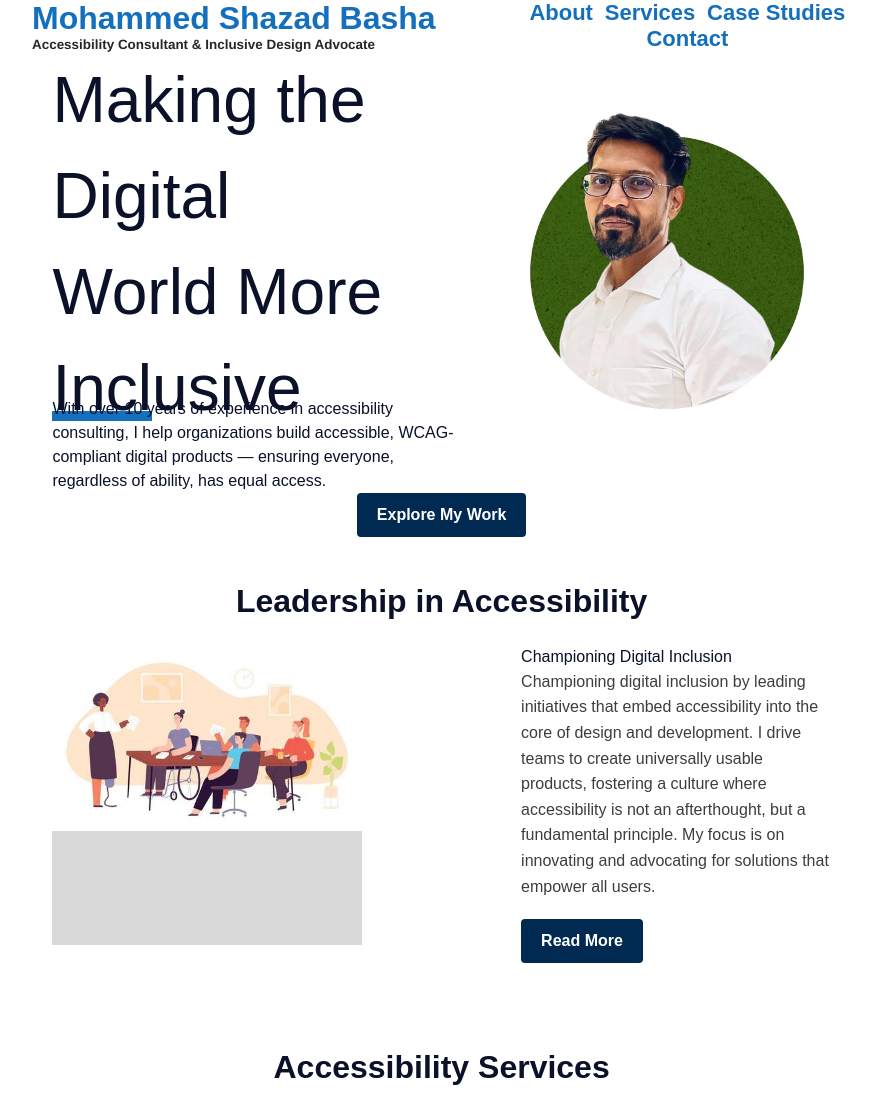
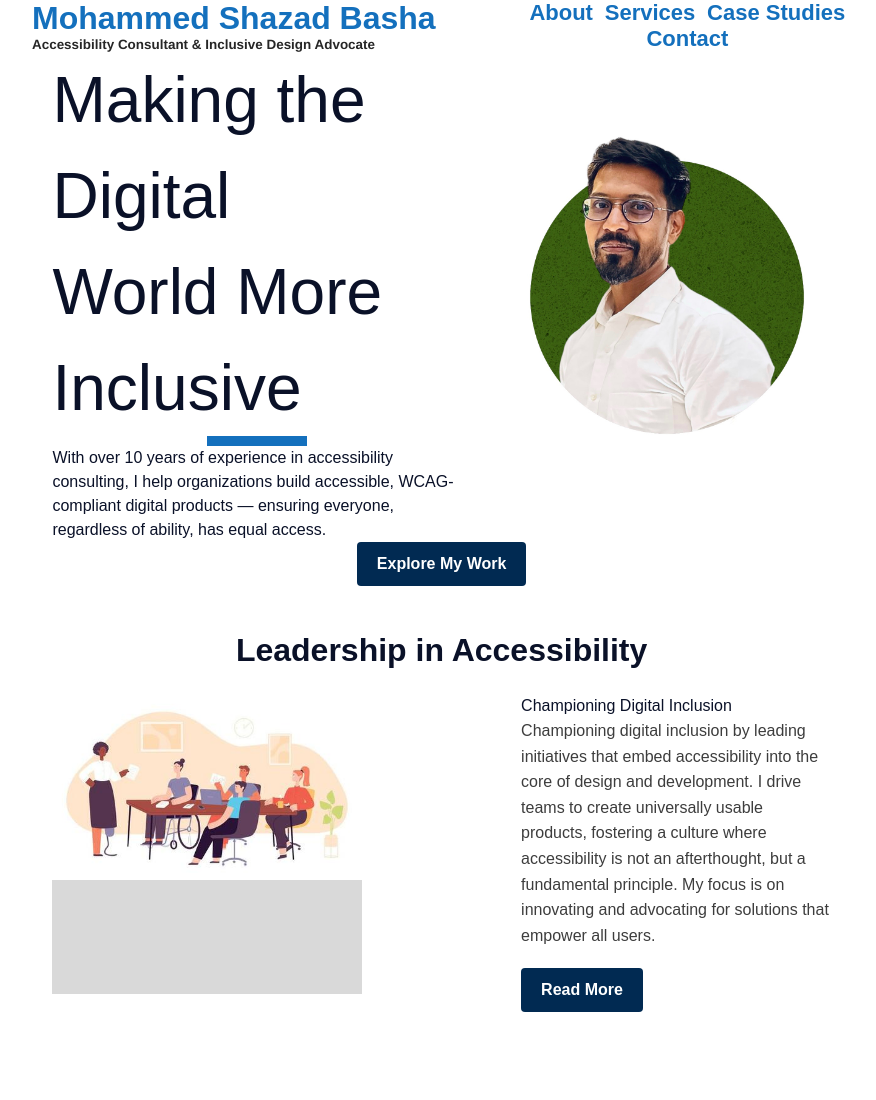
Before and after one commit to ShazadBasha/BashaA11Y, a plain HTML site: page index.html in a window 1280 px wide. Shown: the top 1100 px of the page, without its empty margins (96-972 px from the left). Drawn offline with nearby package versions, Linux system fonts and the light colour scheme.

Commit message:
style.css

```diff
--- a/style.css
+++ b/style.css
@@ -74,7 +74,7 @@ h1.making-the-digital {
     display: flex;
     align-content: space-between;
     align-items: flex-start;
-    margin: -6% 0%;
+    margin: auto;
 }
 
 
```
